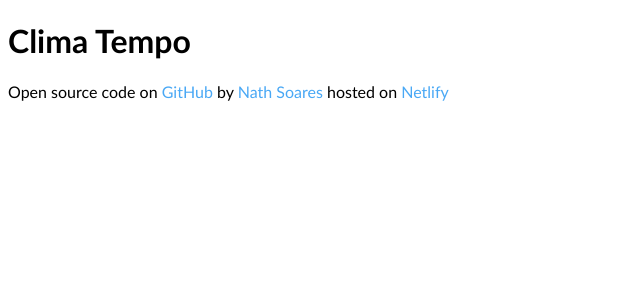
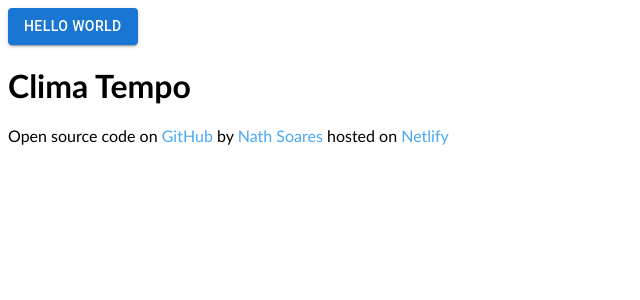
Before and after one commit to os-nath/clima-weather-app-sc-react, a React (Create React App) app: page / in a window 1280 px wide. Shown: the top 300 px of the page, without its empty margins (0-640 px from the left). Built offline with nearby package versions, Linux system fonts and the light colour scheme.

Commit message:
created folder ClimaApp

```diff
--- a/src/App.js
+++ b/src/App.js
@@ -1,8 +1,13 @@
 import "./App.css";
+import ClimaApp from "./ClimaApp.js";
 
 function App() {
   return (
     <div className="App">
+
+      <ClimaApp />
+
+
       <h1>Clima Tempo</h1>
       <footer>
         Open source code on{" "}
--- /dev/null
+++ b/src/ClimaApp.js
@@ -0,0 +1,6 @@
+import * as React from "react";
+import Button from "@mui/material/Button";
+
+export default function ClimaApp() {
+  return <Button variant="contained">Hello World</Button>;
+}
```
